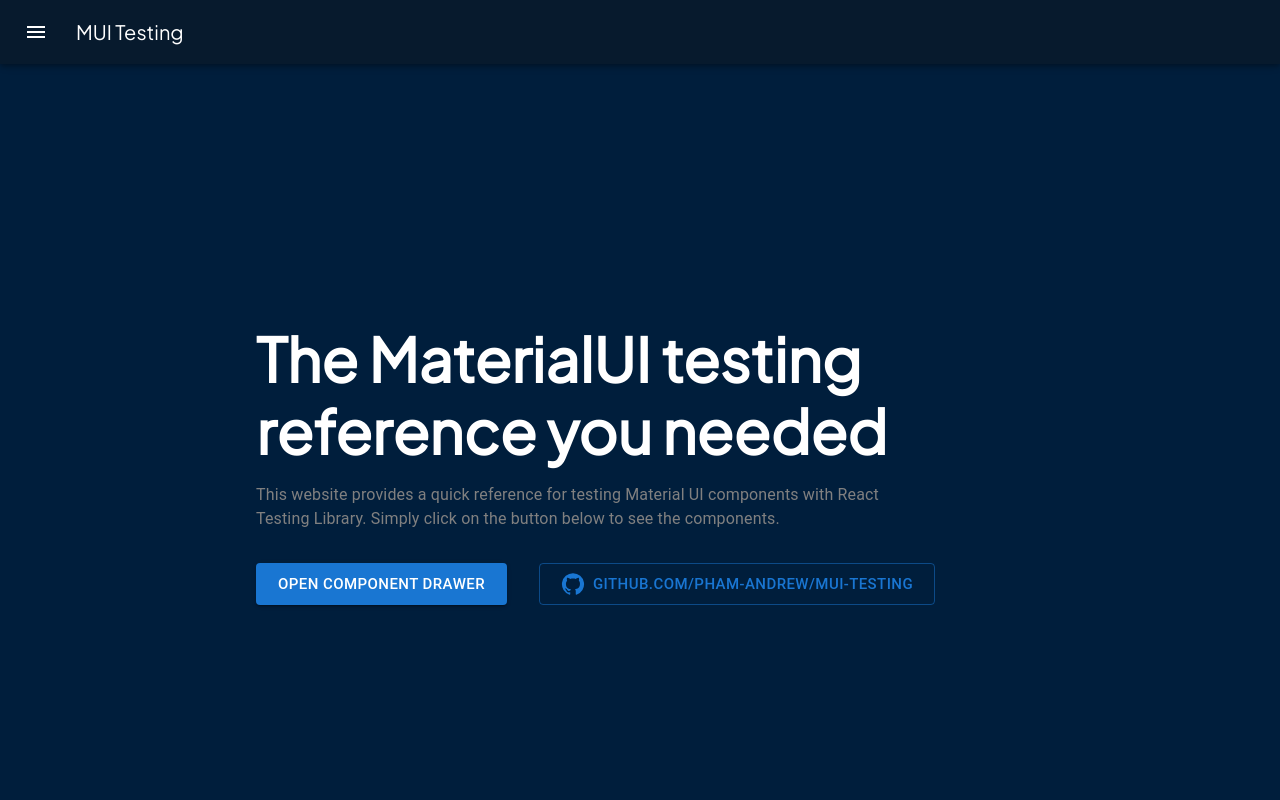
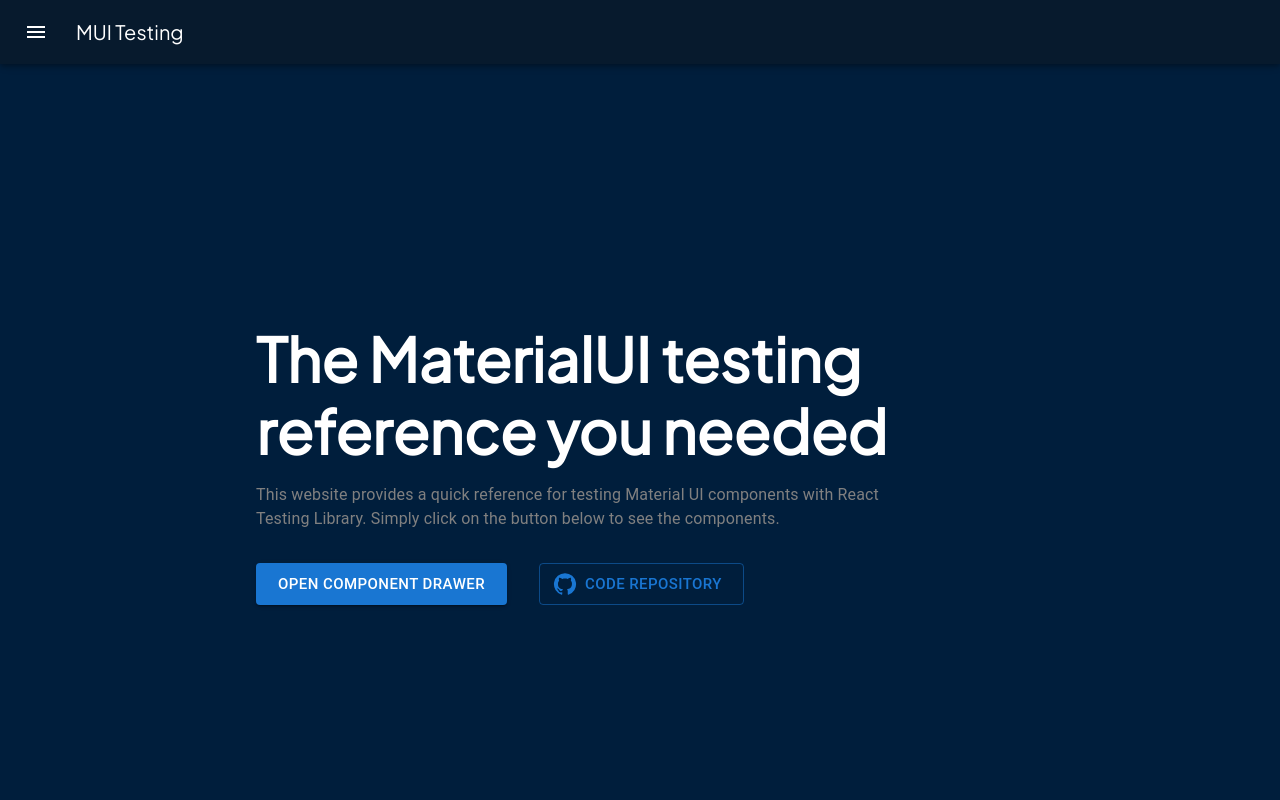
Before and after one commit to pham-andrew/MUItesting.com, a React (Create React App) app: page / in a window 1280 px wide. Shown: the top 800 px of the page. Built offline with nearby package versions, Linux system fonts and the light colour scheme.

Commit message:
fixed homepage

```diff
--- a/src/App.js
+++ b/src/App.js
@@ -54,7 +54,7 @@
             >
               <MenuIcon />
           </IconButton>
-          <Typography variant="h6" noWrap component="div" theme={createTheme({typography: {fontFamily:["Plus Jakarta Sans"]}})}>
+          <Typography onClick={()=>navigate('')} variant="h6" theme={createTheme({typography: {fontFamily:["Plus Jakarta Sans"]}})}>
             MUI Testing
           </Typography>
         </Toolbar>
--- a/src/Home.js
+++ b/src/Home.js
@@ -23,7 +23,7 @@
                         This website provides a quick reference for testing Material UI components with React Testing Library. Simply click on the button below to see the components.
                     </Typography>
                     <Button size="large" onClick={()=>props.setOpen(true)} sx={{margin: 2}} variant="contained">Open Component Drawer</Button>
-                    <Button size="large" href="https://github.com/pham-andrew/mui-testing" sx={{margin: 2}} variant="outlined"><GitHubIcon sx={{marginRight: 1}}/>github.com/pham-andrew/mui-testing</Button>
+                    <Button size="large" href="https://github.com/pham-andrew/MUItesting.com" sx={{margin: 2}} variant="outlined"><GitHubIcon sx={{marginLeft: -1, marginRight: 1}}/>Code Repository</Button>
                 </Box>
             </Container>
             <Container maxWidth sx={{ bgcolor: '#0a1929', height: '800px', display: "flex", justifyContent: "left", alignItems: "flex-start", padding: 10}}>
--- a/src/inputs-pages/TextFieldPage.js
+++ b/src/inputs-pages/TextFieldPage.js
@@ -14,9 +14,9 @@
             <Box sx={{margin: 2}}>
                 {/* 👀 */}
                 <TextField
-                onChange={(e) => setComment(e.target.value)}
-                value={comment}
-                inputProps={{ "data-testid": "comment-field" }}
+                    onChange={(e) => setComment(e.target.value)}
+                    value={comment}
+                    inputProps={{ "data-testid": "comment-field" }}
                 />
                 <br />
                 {comment}
```
